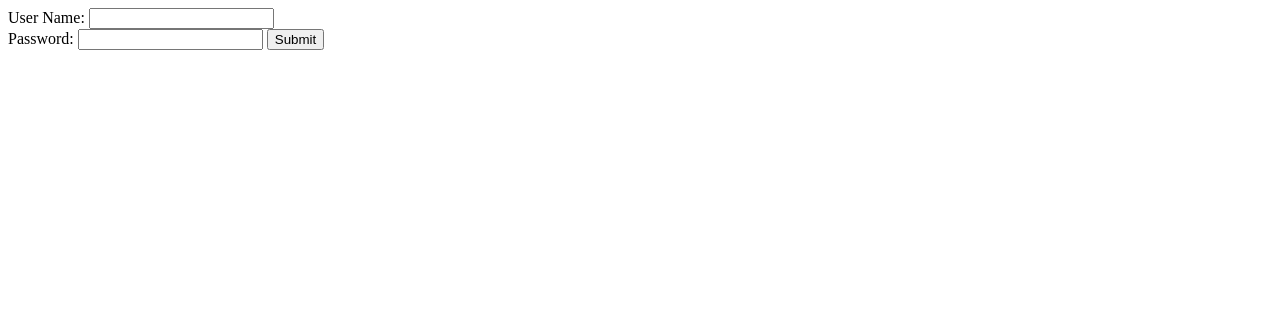
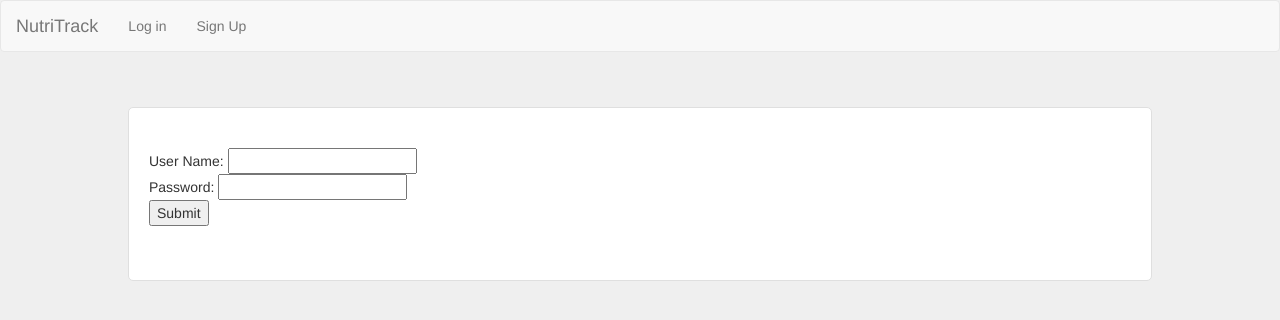
Before and after one commit to isik5/SWE573-1, a Django app: page /accounts/signin/ in a window 1280 px wide. Shown: the top 320 px of the page. Run offline with Django 3.2, Linux system fonts and the light colour scheme; some libraries are stand-ins or nearby versions.

Commit message:
Added some login views and features

```diff
--- a/accounts/templates/accounts/signin.html
+++ b/accounts/templates/accounts/signin.html
@@ -1,12 +1,6 @@
-<html>
-
-	<body>
 		<form action="{% url 'accounts:signin_request' %}" method="POST">
 			{% csrf_token %}
 		        User Name: <input name="user" type="text" /></br>
-		        Password: <input name="pass" type="password" />
+		        Password: <input name="pass" type="password" /></br>
 			<input type="submit"value="Submit" />
 		</form>
-	</body>
-
-</html>
--- a/accounts/urls.py
+++ b/accounts/urls.py
@@ -23,4 +23,5 @@ urlpatterns = [
     url(r'^signin/$', views.signin, name='signin'),
     url(r'^signup_request/$', views.signup_request, name='signup_request'),
     url(r'^signup/$', views.signup, name='signup'),
+    url(r'^logout/$', views.logout_, name='logout'),
 ]
--- a/accounts/views.py
+++ b/accounts/views.py
@@ -1,37 +1,53 @@
 from django.contrib.auth.models import User
-from django.contrib.auth import authenticate, login
+from django.contrib.auth import authenticate, login, logout
 from django.http import HttpResponseRedirect, HttpResponse
 from django.shortcuts import get_object_or_404, render
 from django.template import loader
 from django.urls import reverse
+from django.template.loader import render_to_string
 #from models import *
+from nutritrack.pagebuilder import *
+
+#---------------------------------------------------
+#def get_navbar(request, context):
+#	return render_to_string('nutritrack/navbar.html', context, request=request)
+
+#---------------------------------------------------
+#def render_with_master(request, context, content_page):
+#	context['navbar'] = get_navbar(request, context);
+#	context['page_content'] = render_to_string(content_page, context, request=request)
+#	return render(request, 'nutritrack/master.html', context)
+
+#---------------------------------------------------
+def logout_(request):
+ 	logout(request)
+	return HttpResponseRedirect(reverse('nutritrack:index'))
 
 #---------------------------------------------------
 def signup(request):
-    context = {
-#        'latest_question_list': latest_question_list,
-    }
-    return render(request, 'accounts/signup.html', context)
+	return render_with_master(request, {
+		'username': 'Stranger',
+	}, 'accounts/signup.html');
 
 #---------------------------------------------------
 def signin(request):
-    context = {
-    }
-    return render(request, 'accounts/signin.html', context)
-
+	return render_with_master(request, {
+		'username' : request.user.username,
+	}, 'accounts/signin.html');
 
 #---------------------------------------------------
 def signin_request(request):
-	context = {
-	}
 	username = request.POST['user']
 	password = request.POST['pass']
+	context = {
+		'username' : username
+	}
 	user = authenticate(username=username, password=password)
 	if user is not None:
 		login(request, user)
-		return HttpResponseRedirect(reverse('nutritrack:index'))
+		return render_with_master(request, context, 'accounts/signup_success.html')
 	else:
-		return render(request, 'accounts/signin_failed.html', context)
+		return render_with_master(request, context, 'accounts/signin_failed.html')
 
 #---------------------------------------------------
 def signup_request(request):
@@ -43,4 +59,6 @@ def signup_request(request):
 	mail	 = request.POST['mail']
 	user = User.objects.create_user(username, mail, password)
 
-	return render(request, 'accounts/signup_success.html', context)
+	return render_with_master(request, {
+		'username' : username,
+	}, 'accounts/signup_success.html');
--- /dev/null
+++ b/nutritrack/pagebuilder.py
@@ -0,0 +1,27 @@
+from django.contrib.auth.models import User
+from django.contrib.auth import authenticate, login
+from django.http import HttpResponseRedirect, HttpResponse
+from django.shortcuts import get_object_or_404, render
+from django.template import loader
+from django.urls import reverse
+from django.template.loader import render_to_string
+#from models import *
+
+
+#---------------------------------------------------
+def get_navbar_buttons(request, context):
+	if  (request.user.is_authenticated):
+	     return render_to_string('nutritrack/navbar_user_buttons.html', context, request=request)
+	else:
+	     return render_to_string('nutritrack/navbar_stranger_buttons.html', context, request=request)
+
+#---------------------------------------------------
+def get_navbar(request, context):
+	context['navbar_buttons'] = get_navbar_buttons(request, context)
+        return render_to_string('nutritrack/navbar.html', context, request=request)
+
+#---------------------------------------------------
+def render_with_master(request, context, content_page):
+        context['navbar'] = get_navbar(request, context);
+        context['page_content'] = render_to_string(content_page, context, request=request)
+        return render(request, 'nutritrack/master.html', context)
--- /dev/null
+++ b/nutritrack/templates/nutritrack/master.html
@@ -0,0 +1,31 @@
+<html>
+	<head>
+		<link rel="stylesheet" href="https://maxcdn.bootstrapcdn.com/bootstrap/3.3.7/css/bootstrap.min.css"
+		integrity="sha384-BVYiiSIFeK1dGmJRAkycuHAHRg32OmUcww7on3RYdg4Va+PmSTsz/K68vbdEjh4u" crossorigin="anonymous">
+		<title>Hello World</title>
+		<style>
+		body{
+			background-color: #efefef;
+		}
+
+		h2 {
+		  color:#ffffff;
+		}
+
+		.page_content{
+			padding: 40px 20px 40px 20px;
+			margin: 55px auto auto auto;
+			width: 80%;
+			border: 1px solid #dfdfdf;
+			border-radius: 5px;
+			background-color: #ffffff;
+		}
+		</style>
+	</head>
+	<body>
+		{{ navbar }}
+		  <div class="page_content container-fluid">
+		{{ page_content }}
+		</div>
+	</body>
+</html>
--- /dev/null
+++ b/nutritrack/templates/nutritrack/navbar.html
@@ -0,0 +1,14 @@
+<nav class="navbar navbar-default">
+  <div class="container-fluid">
+    <!-- Brand and toggle get grouped for better mobile display -->
+    <div class="navbar-header">
+      <a class="navbar-brand" href="{% url 'nutritrack:index' %}">NutriTrack</a>
+    </div>
+
+    <div class="collapse navbar-collapse" id="bs-example-navbar-collapse-1">
+        <ul class="nav navbar-nav">
+		{{ navbar_buttons }}
+	</ul>
+    </div>
+  </div>
+</nav>
--- /dev/null
+++ b/nutritrack/templates/nutritrack/navbar_stranger_buttons.html
@@ -0,0 +1,2 @@
+<li><a href="{% url 'accounts:signin' %}">Log in</a></li>
+<li><a href="{% url 'accounts:signup' %}">Sign Up</a></li>
--- /dev/null
+++ b/nutritrack/templates/nutritrack/navbar_user_buttons.html
@@ -0,0 +1,3 @@
+
+<li><a>Welcome, {{ username }}!</a></li>
+<li><a href="{% url 'accounts:logout' %}">Log out</a></li>
```
Also changed, not shown: accounts/templates/accounts/signup_success.html (+5 -9 lines), nutritrack/templates/nutritrack/index.html (+0 -7 lines), nutritrack/views.py (+7 -6 lines), 4 other files.
